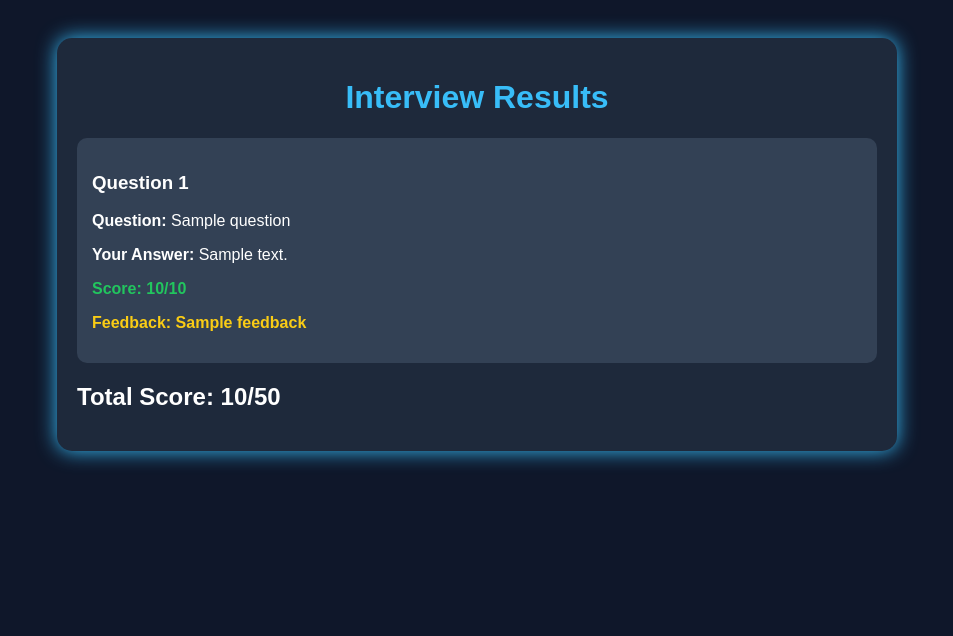
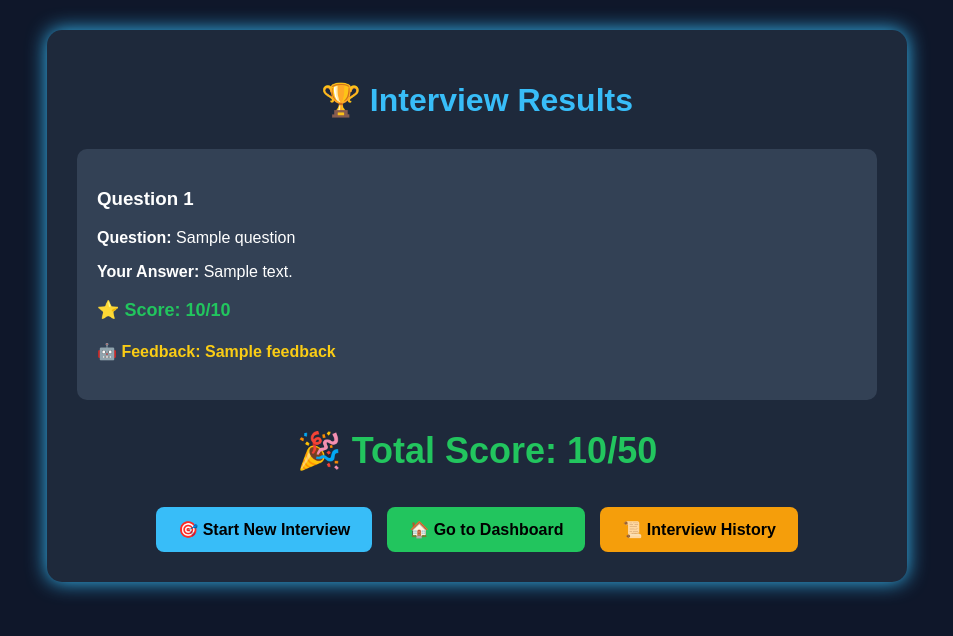
Before and after one commit to sairanga06/ai-interview-preparation-system, a Flask app: template templates/summary.html in a window 1280 px wide. Shown: the top 636 px of the page, without its empty margins (163-1116 px from the left). Run offline with Flask 3, Linux system fonts and the light colour scheme; the template is opened without the code that fills it: most values are stand-ins (such as "Sample title", 1, 10 or a date in 2020).

Commit message:
Add interview result navigation buttons

```diff
--- a/templates/summary.html
+++ b/templates/summary.html
@@ -1,21 +1,30 @@
 <!DOCTYPE html>
-<html>
+<html lang="en">
+
 <head>
+
+    <meta charset="UTF-8">
+
+    <meta name="viewport"
+          content="width=device-width, initial-scale=1.0">
+
     <title>Interview Results</title>
 
     <style>
+
         body {
             background: #0f172a;
             color: white;
             font-family: Arial, sans-serif;
             padding: 30px;
+            margin: 0;
         }
 
         .container {
             max-width: 800px;
             margin: auto;
             background: #1e293b;
-            padding: 20px;
+            padding: 30px;
             border-radius: 15px;
             box-shadow: 0 0 20px #38bdf8;
         }
@@ -23,11 +32,12 @@
         h1 {
             text-align: center;
             color: #38bdf8;
+            margin-bottom: 30px;
         }
 
         .card {
             background: #334155;
-            padding: 15px;
+            padding: 20px;
             margin-bottom: 15px;
             border-radius: 10px;
         }
@@ -35,48 +45,167 @@
         .score {
             color: #22c55e;
             font-weight: bold;
+            font-size: 18px;
         }
 
         .feedback {
             color: #facc15;
             font-weight: bold;
+            line-height: 1.6;
         }
+
+        .total-score {
+            text-align: center;
+            margin-top: 30px;
+            color: #22c55e;
+            font-size: 24px;
+        }
+
+        /* Navigation Buttons */
+
+        .buttons {
+            display: flex;
+            justify-content: center;
+            gap: 15px;
+            flex-wrap: wrap;
+            margin-top: 35px;
+        }
+
+        .buttons a {
+            text-decoration: none;
+            padding: 13px 22px;
+            border-radius: 8px;
+            font-weight: bold;
+            color: black;
+            transition: 0.3s;
+        }
+
+        .new-interview {
+            background: #38bdf8;
+        }
+
+        .new-interview:hover {
+            background: #0ea5e9;
+        }
+
+        .dashboard {
+            background: #22c55e;
+        }
+
+        .dashboard:hover {
+            background: #16a34a;
+        }
+
+        .history {
+            background: #f59e0b;
+        }
+
+        .history:hover {
+            background: #d97706;
+        }
+
     </style>
+
 </head>
+
 
 <body>
 
     <div class="container">
 
-    <h1>Interview Results</h1>
+        <h1>🏆 Interview Results</h1>
+
 
         {% set total = scores|sum %}
+
 
         {% for i in range(questions|length) %}
 
         <div class="card">
 
-        <h3>Question {{ i + 1 }}</h3>
+            <h3>
+                Question {{ i + 1 }}
+            </h3>
 
-        <p><b>Question:</b> {{ questions[i] }}</p>
 
-        <p><b>Your Answer:</b> {{ answers[i] }}</p>
+            <p>
+                <b>Question:</b>
+                {{ questions[i] }}
+            </p>
+
+
+            <p>
+                <b>Your Answer:</b>
+                {{ answers[i] }}
+            </p>
+
 
             <p class="score">
-            Score: {{ scores[i] }}/10
+
+                ⭐ Score:
+                {{ scores[i] }}/10
+
             </p>
 
+
             <p class="feedback">
-            Feedback: {{ feedbacks[i] }}
+
+                🤖 Feedback:
+                {{ feedbacks[i] }}
+
             </p>
 
         </div>
 
         {% endfor %}
 
-    <h2>Total Score: {{ total }}/50</h2>
+
+        <!-- Total Score -->
+
+        <div class="total-score">
+
+            <h2>
+
+                🎉 Total Score:
+                {{ total }}/50
+
+            </h2>
+
+        </div>
+
+
+        <!-- Navigation Buttons -->
+
+        <div class="buttons">
+
+            <a href="/category"
+               class="new-interview">
+
+                🎯 Start New Interview
+
+            </a>
+
+
+            <a href="/dashboard"
+               class="dashboard">
+
+                🏠 Go to Dashboard
+
+            </a>
+
+
+            <a href="/history"
+               class="history">
+
+                📜 Interview History
+
+            </a>
+
+        </div>
+
 
     </div>
 
 </body>
+
 </html>
```
Also changed, not shown: templates/results.html (+48 -5 lines). Lines whose indentation alone changed are shown as unchanged.
